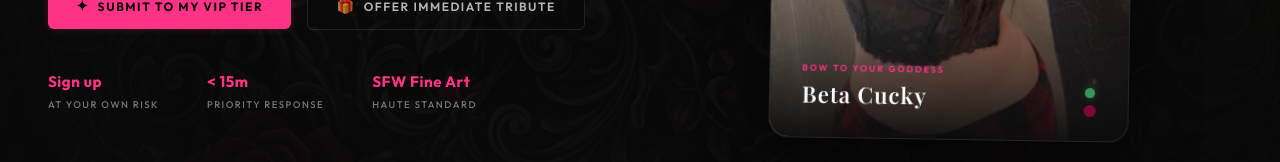
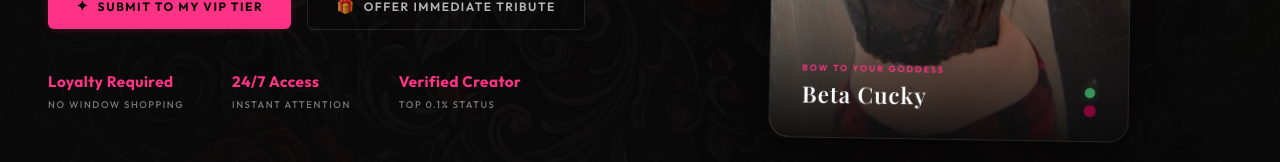
Before and after one commit to sags9274-code/Angel, a React (Vite) app: page / in a window 1280 px wide. Shown: the part 526-688 px from the top of the page. Built offline with nearby package versions, Linux system fonts and the light colour scheme; no server answers; a web font is replaced by a local one.

Commit message:
Update hero stats text

```diff
--- a/src/components/Hero.jsx
+++ b/src/components/Hero.jsx
@@ -53,16 +53,16 @@ export default function Hero() {
           {/* Stats */}
           <div className="hero__stats">
             <div className="hero__stat">
-              <span className="hero__stat-value">Sign up</span>
-              <span className="hero__stat-label">At your own risk</span>
+              <span className="hero__stat-value">Loyalty Required</span>
+              <span className="hero__stat-label">No Window Shopping</span>
             </div>
             <div className="hero__stat">
-              <span className="hero__stat-value">&lt; 15m</span>
-              <span className="hero__stat-label">Priority Response</span>
+              <span className="hero__stat-value">24/7 Access</span>
+              <span className="hero__stat-label">Instant Attention</span>
             </div>
             <div className="hero__stat">
-              <span className="hero__stat-value">SFW Fine Art</span>
-              <span className="hero__stat-label">Haute Standard</span>
+              <span className="hero__stat-value">Verified Creator</span>
+              <span className="hero__stat-label">Top 0.1% Status</span>
             </div>
           </div>
         </div>
```
